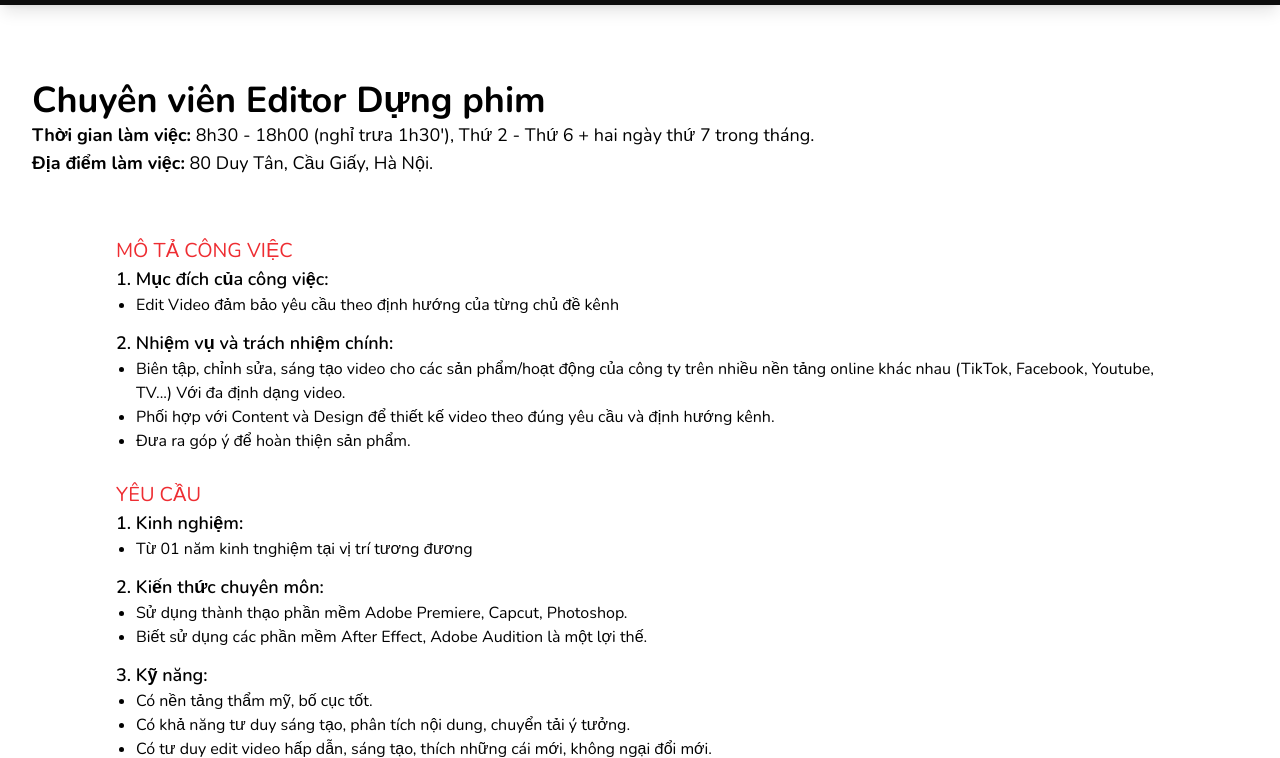
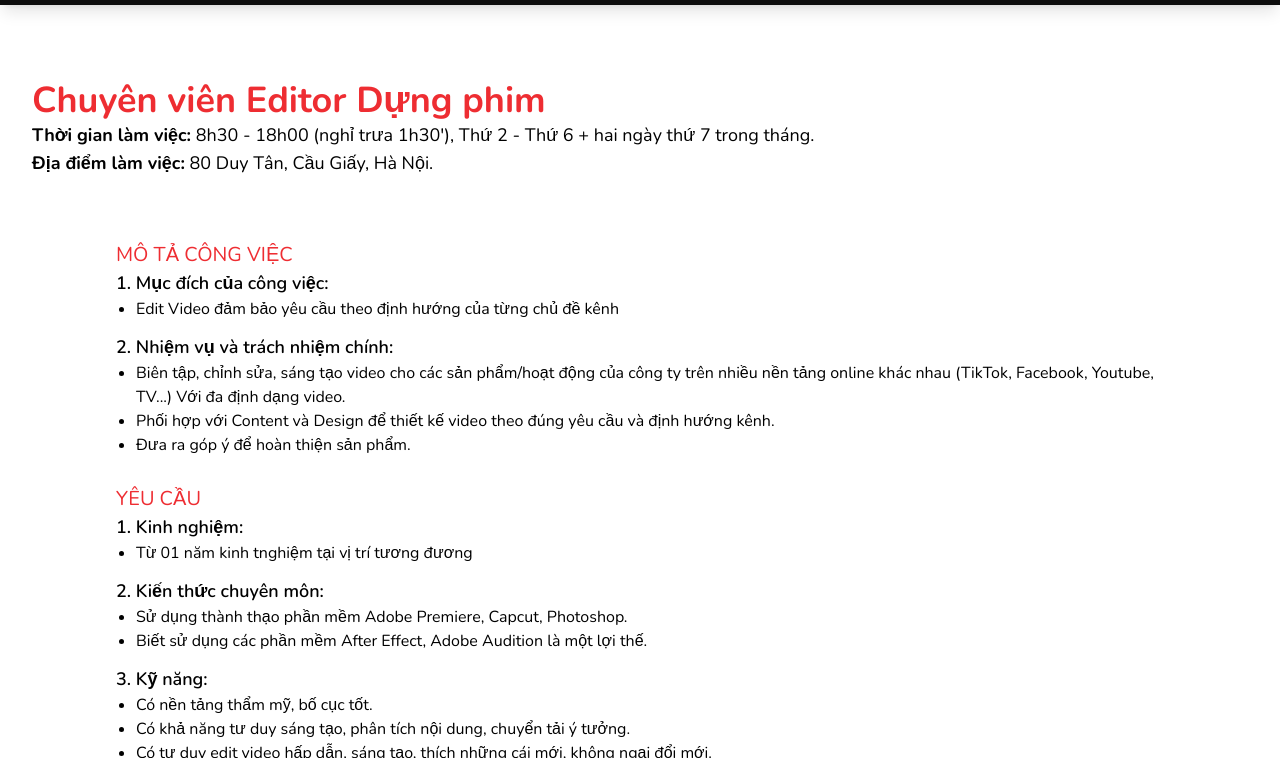
Before and after one commit to dathoangquoc/godamedia, an Astro site: page /tuyen-dung/video-editor-dung-phim in a window 1280 px wide. Shown: the part 63-821 px from the top of the page. Built offline with nearby package versions, Linux system fonts and the light colour scheme; Astro itself is replaced by a stand-in of ours.

Commit message:
update styling

```diff
--- a/src/pages/tuyen-dung/video-editor-dung-phim.astro
+++ b/src/pages/tuyen-dung/video-editor-dung-phim.astro
@@ -19,9 +19,9 @@ import { SITE_TITLE, SITE_DESCRIPTION } from "../../consts";
             <div class="container">
                 <div class="row justify-end">
                     <div class="w-full">
-                        <div class="about_content mx-4 pt-11 lg:pt-15 lg:pb-15">
+                        <div class="about_content mx-4 pt-11 lg:pt-15 lg:pb-8">
                             <div class="section_title">
-                                <h1 class="main_title">
+                                <h1 class="main_title text-theme-color">
                                     Chuyên viên Editor Dựng phim
                                 </h1>
                                 <h2 class="text-lg">
@@ -40,7 +40,7 @@ import { SITE_TITLE, SITE_DESCRIPTION } from "../../consts";
                             </div>
                             <!-- section title -->
                         </div>
-                        <div class="px-25 pb-25">
+                        <div class="px-4 lg:px-25 py-8">
                             <!-- Mo ta cong viec -->
                             <div class="pb-4">
                                 <h3 class="text-xl text-theme-color">
```
